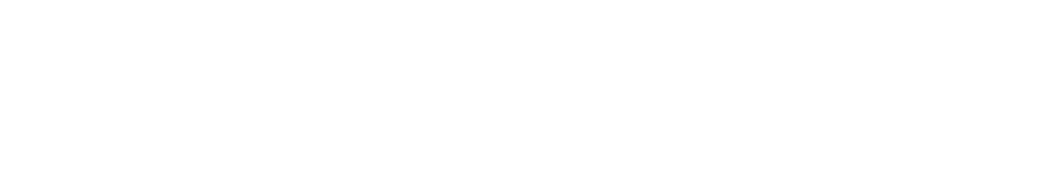
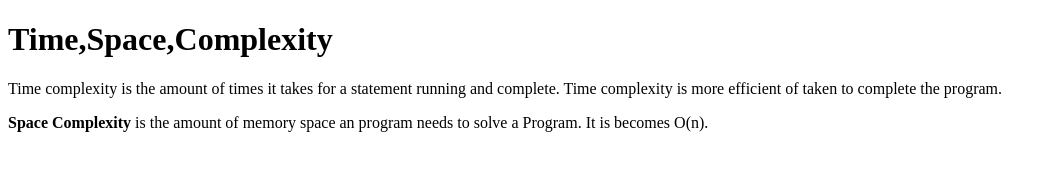
Before and after one commit to acciojob/time-and-space-complexity-Durga-velu, a website: page main.html in a window 1280 px wide. Shown: the whole page, without its empty margins (0-1056 px from the left). Drawn offline with Linux system fonts and the light colour scheme.

Commit message:
created a submission

```diff
--- a/main.html
+++ b/main.html
@@ -8,6 +8,10 @@
 
 <body>
 	<!-- the entire body must be written by student -->
+	<h1>Time,Space,Complexity</h1>
+	<p>Time complexity is the amount of times it takes for a statement running and complete. Time complexity is more efficient of taken to complete the program.</p>
+	<p><b>Space Complexity</b> is  the amount of memory space an program needs to solve a Program. It is becomes O(n).</p>
+
     <script type="text/javascript" src="./script.js">
 </script>
 
```
